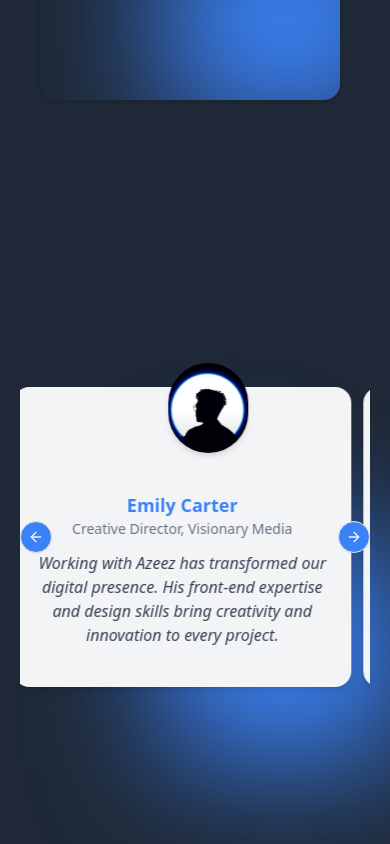
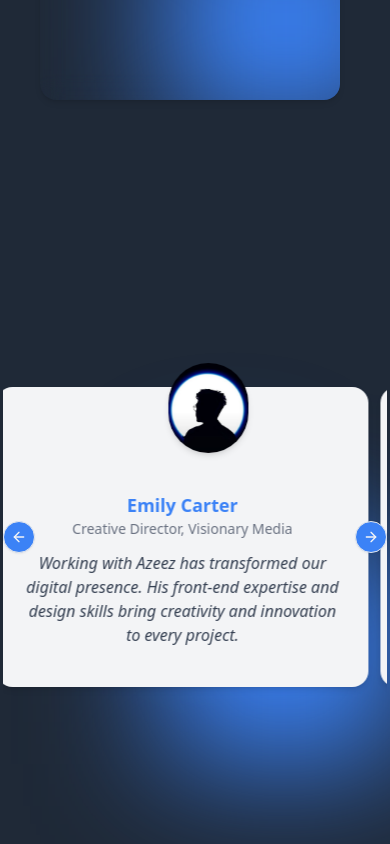
Before and after one commit to Harziz712/my-portfolio, a Next.js app: page / in a window 390 px wide. Shown: the part 4880-5724 px from the top of the page. Built offline with nearby package versions, Linux system fonts and the light colour scheme.

Commit message:
refactoring

```diff
--- a/app/pages/testimonial.tsx
+++ b/app/pages/testimonial.tsx
@@ -20,7 +20,7 @@ const Testimonial = () => {
 
 
   return (
-    <div id="testimonial" className="h-auto min-h-screen w-full px-5 md:px-[10%] py-[10%] relative flex flex-col items-center gap-12">
+    <div id="testimonial" className="h-auto min-h-screen w-full md:px-[10%] py-[10%] relative flex flex-col items-center gap-12">
       <BgBlur className="left-[40%] top-[40%] z-0 absolute" />
    <div data-aos="fade-down"
       data-aos-easing="ease-in-cubic" className='text-center space-y-2'>
```
